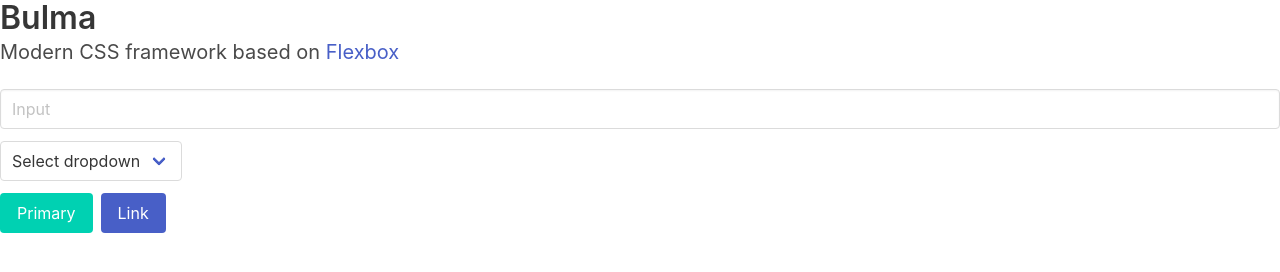
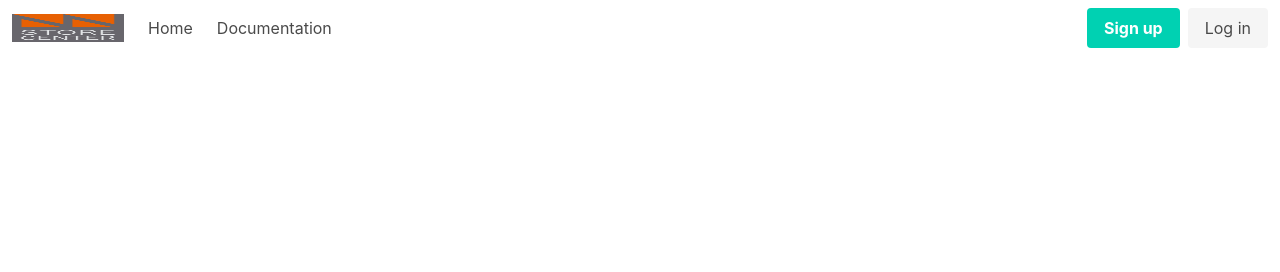
Before and after one commit to craftzcode/moreno-website, a website: page index.html in a window 1280 px wide. Drawn offline with Linux system fonts and the light colour scheme.

Commit message:
img and js folders

```diff
--- a/index.html
+++ b/index.html
@@ -8,33 +8,43 @@
     <link rel="stylesheet" href="css/styles.css">
   </head>
   <body>
-     <h1 class="title">
-        Bulma
-      </h1>
+    <nav class="navbar" role="navigation" aria-label="main navigation">
+    <div class="navbar-brand">
+        <a class="navbar-item" href="#">
+        <img src="/img/LogosStoreCenter.jpg" width="112" height="28">
+        </a>
 
-      <p class="subtitle">
-        Modern CSS framework based on <a href="https://developer.mozilla.org/en-US/docs/Web/CSS/CSS_Flexible_Box_Layout/Basic_Concepts_of_Flexbox">Flexbox</a>
-      </p>
+        <a role="button" class="navbar-burger" aria-label="menu" aria-expanded="false" data-target="navbarBasicExample">
+        <span aria-hidden="true"></span>
+        <span aria-hidden="true"></span>
+        <span aria-hidden="true"></span>
+        </a>
+    </div>
 
-      <div class="field">
-        <div class="control">
-          <input class="input" type="text" placeholder="Input">
+    <div id="navbarBasicExample" class="navbar-menu">
+        <div class="navbar-start">
+        <a class="navbar-item">
+            Home
+        </a>
+
+        <a class="navbar-item">
+            Documentation
+        </a>
         </div>
-      </div>
 
-      <div class="field">
-        <p class="control">
-          <span class="select">
-            <select>
-              <option>Select dropdown</option>
-            </select>
-          </span>
-        </p>
-      </div>
-
-      <div class="buttons">
-        <a class="button is-primary">Primary</a>
-        <a class="button is-link">Link</a>
-      </div>
+        <div class="navbar-end">
+        <div class="navbar-item">
+            <div class="buttons">
+            <a class="button is-primary ">
+                <strong>Sign up</strong>
+            </a>
+            <a class="button is-light">
+                Log in
+            </a>
+            </div>
+        </div>
+        </div>
+    </div>
+    </nav>
   </body>
 </html>
```
Also changed, not shown: js/navbar-burger.js (added, +21 -0 lines), sass/styles.scss (+10 -0 lines), img/LogosStoreCenter.jpg (added).
